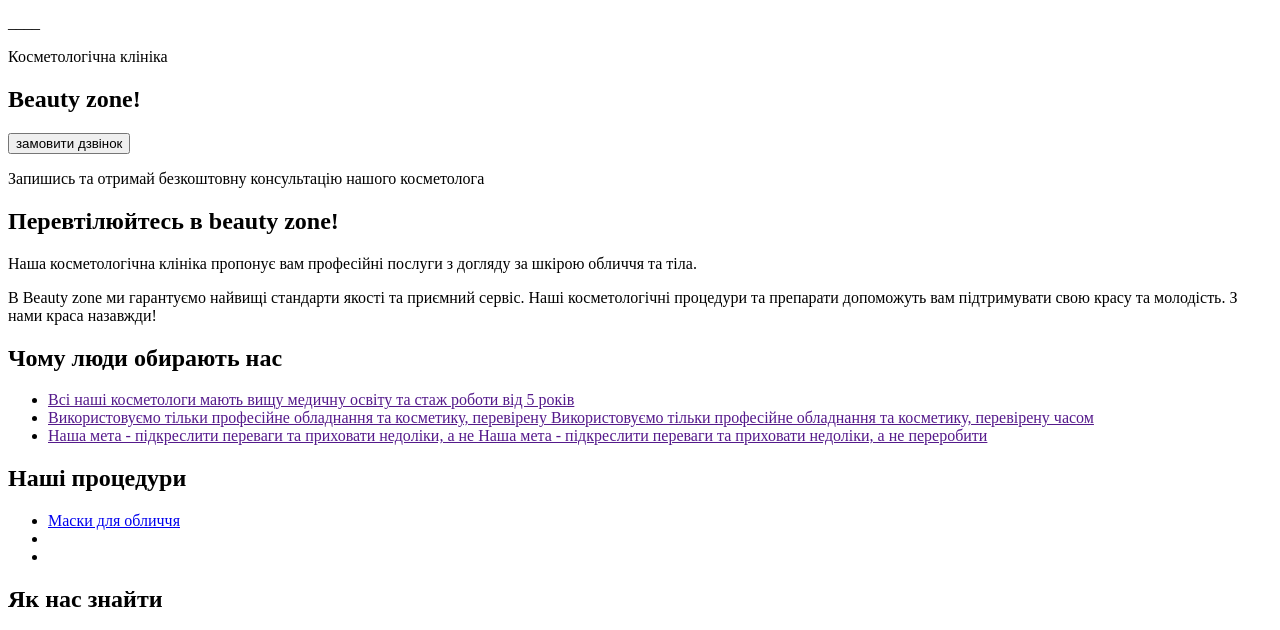
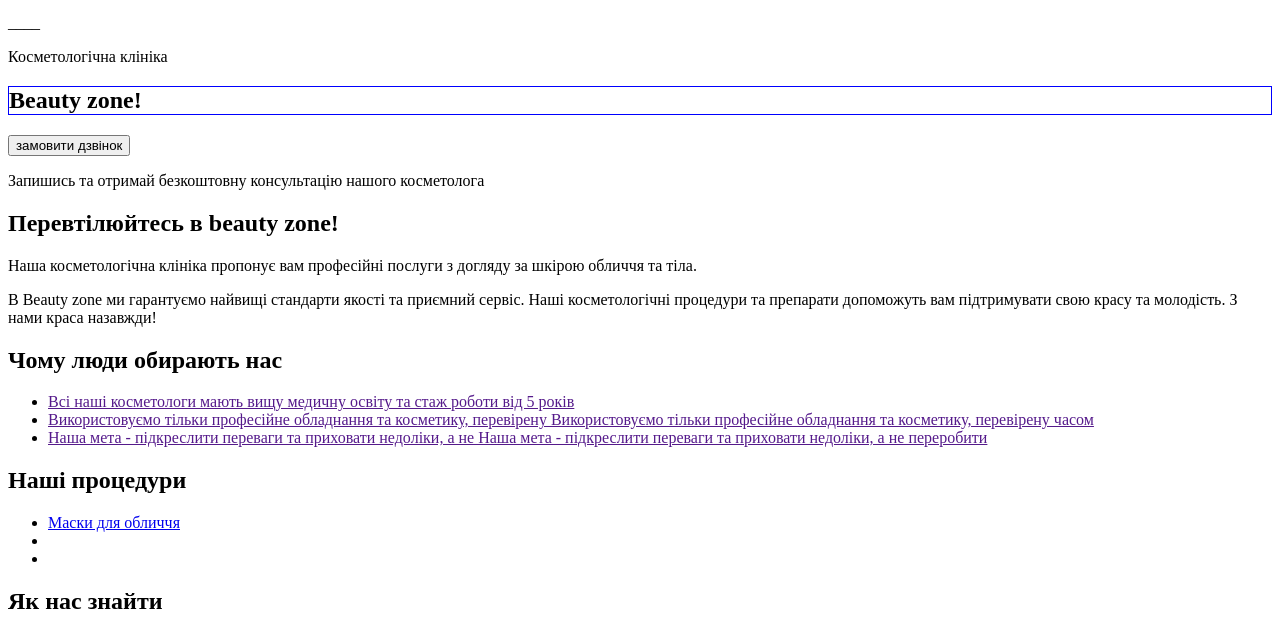
Before and after one commit to maandrey77/genius-homework-1, a plain HTML site: page index.html in a window 1280 px wide. Shown: the part 138-768 px from the top of the page. Drawn offline with Linux system fonts and the light colour scheme.

Commit message:
add border

```diff
--- a/css/style.css
+++ b/css/style.css
@@ -1,3 +1,6 @@
 footer{
     background-color: aquamarine;
 }
+h1{
+    border: solid 1px blue;
+}
```
